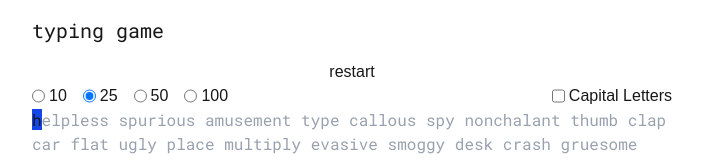
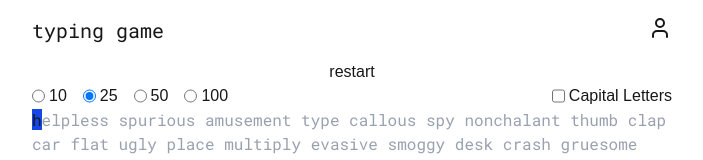
Before and after one commit to sharonyang16/typing-game, a Next.js app in the folder frontend/: page / in a window 1280 px wide. Shown: the top 160 px of the page, without its empty margins (288-991 px from the left). Built offline with nearby package versions, Linux system fonts and the light colour scheme.

Commit message:
add link and icon

```diff
--- a/frontend/app/globals.css
+++ b/frontend/app/globals.css
@@ -25,7 +25,7 @@ body {
   font-family: Arial, Helvetica, sans-serif;
 }
 
-button.icon-button {
-  border: 1px solid--foreground;
+.icon-button {
+  border: 1px solid --foreground;
   border-radius: 100%;
 }
--- a/frontend/components/layout/header.tsx
+++ b/frontend/components/layout/header.tsx
@@ -1,8 +1,12 @@
+import Link from "next/link";
+import { User } from "lucide-react";
 const Header = () => {
   return (
-    <header className="flex space-betwen py-4">
+    <header className="w-full flex justify-between align-center py-4">
       <div className="font-mono text-xl"> typing game</div>
-      <button className="icon-button"></button>
+      <Link href="/sign-up">
+        <User />
+      </Link>
     </header>
   );
 };
```
